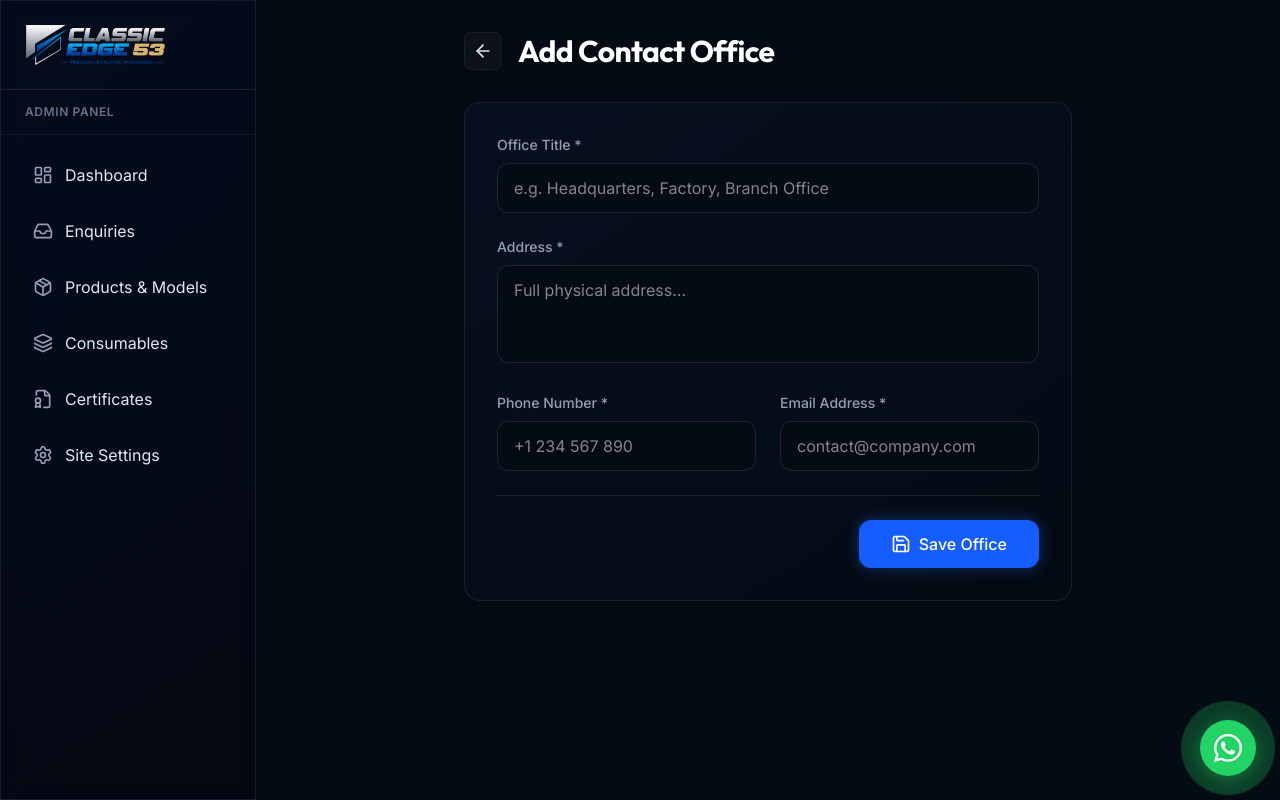
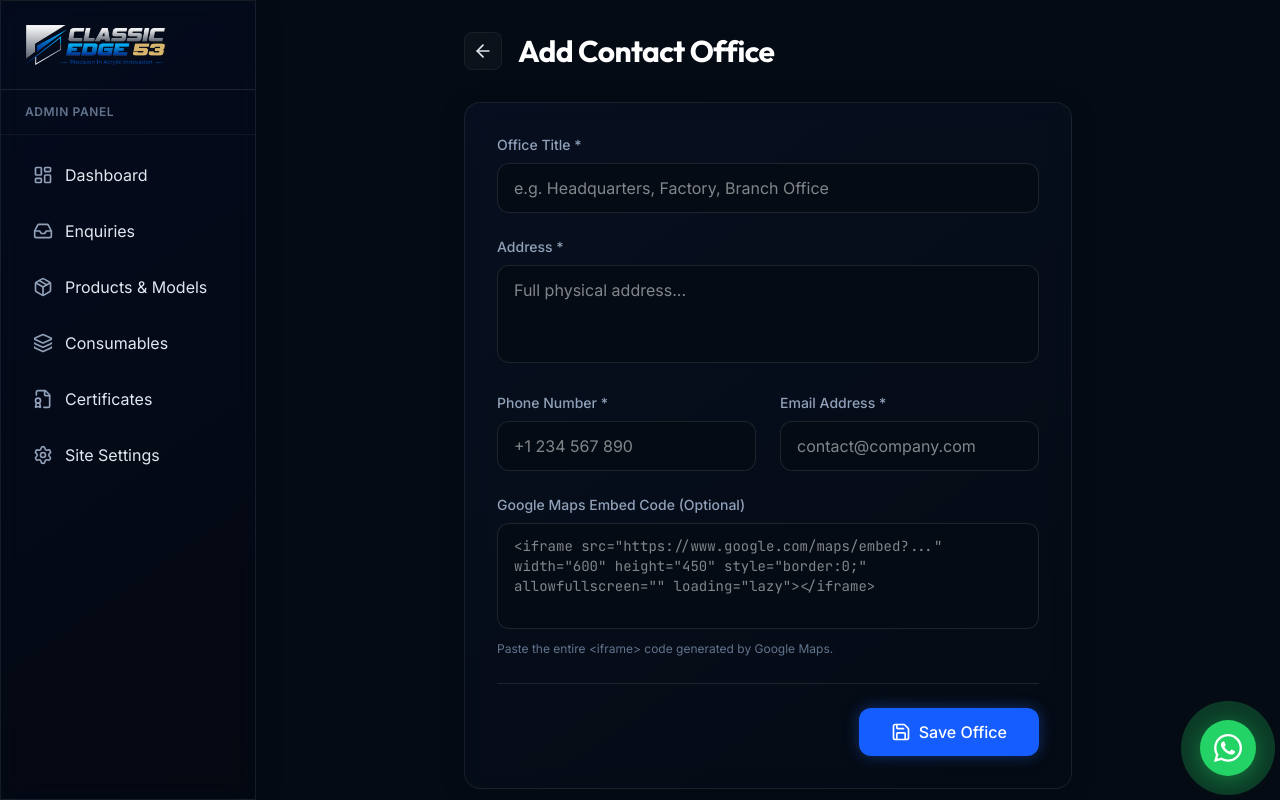
Before and after one commit to alaqmarr/classicedge, a Next.js app: page /admin/contact/new in a window 1280 px wide. Built offline with nearby package versions, Linux system fonts and the light colour scheme; no server answers; the database is empty.

Commit message:
feat: add google maps embed support for contact offices

```diff
--- a/src/app/(public)/contact/page.tsx
+++ b/src/app/(public)/contact/page.tsx
@@ -58,6 +58,15 @@ export default async function ContactPage() {
                     </div>
                   </div>
                 </div>
+
+                {contact.mapEmbedUrl && (
+                  <div className="pt-6 border-t border-white/10 mt-6">
+                    <div
+                      className="w-full h-64 sm:h-72 rounded-xl overflow-hidden opacity-90 hover:opacity-100 transition-opacity duration-300 border border-white/10 [&>iframe]:w-full [&>iframe]:h-full"
+                      dangerouslySetInnerHTML={{ __html: contact.mapEmbedUrl }}
+                    />
+                  </div>
+                )}
               </div>
             ))
           )}
--- a/src/app/actions/contact.ts
+++ b/src/app/actions/contact.ts
@@ -16,6 +16,7 @@ export async function createContact(data: {
   address: string;
   phone: string;
   email: string;
+  mapEmbedUrl?: string;
 }) {
   try {
     const contact = await prisma.contactInfo.create({
--- a/src/app/admin/contact/new/page.tsx
+++ b/src/app/admin/contact/new/page.tsx
@@ -13,6 +13,7 @@ type FormValues = {
   address: string;
   phone: string;
   email: string;
+  mapEmbedUrl?: string;
 };
 
 export default function NewContactPage() {
@@ -91,6 +92,17 @@ export default function NewContactPage() {
           </div>
         </div>
 
+        <div>
+          <label className="block text-sm font-medium text-slate-400 mb-2">Google Maps Embed Code (Optional)</label>
+          <textarea
+            {...register("mapEmbedUrl")}
+            rows={4}
+            className="w-full bg-[#050b14] border border-white/10 rounded-xl px-4 py-3 text-white focus:outline-none focus:border-blue-500 transition-colors resize-none font-mono text-sm"
+            placeholder='<iframe src="https://www.google.com/maps/embed?..." width="600" height="450" style="border:0;" allowfullscreen="" loading="lazy"></iframe>'
+          />
+          <p className="text-xs text-slate-500 mt-1">Paste the entire &lt;iframe&gt; code generated by Google Maps.</p>
+        </div>
+
         <div className="flex justify-end pt-6 border-t border-white/10">
           <button type="submit" disabled={isSubmitting} className="flex items-center gap-2 bg-blue-600 hover:bg-blue-700 text-white px-8 py-3 rounded-xl font-medium transition-colors disabled:opacity-50 shadow-[0_0_15px_rgba(37,99,235,0.4)]">
             {isSubmitting ? <Loader2 className="w-5 h-5 animate-spin" /> : <Save className="w-5 h-5" />}
--- a/src/app/admin/contact/page.tsx
+++ b/src/app/admin/contact/page.tsx
@@ -27,6 +27,12 @@ export default async function AdminContactsPage() {
                 <p><span className="text-slate-300 font-medium">Address:</span> {contact.address}</p>
                 <p><span className="text-slate-300 font-medium">Phone:</span> {contact.phone}</p>
                 <p><span className="text-slate-300 font-medium">Email:</span> {contact.email}</p>
+                {contact.mapEmbedUrl && (
+                  <p className="flex items-center gap-2 mt-4 text-emerald-400 text-xs font-semibold uppercase tracking-wider">
+                    <span className="w-2 h-2 rounded-full bg-emerald-500"></span>
+                    Map Attached
+                  </p>
+                )}
               </div>
               <div className="flex justify-end gap-2 border-t border-white/10 pt-4">
                 <button className="p-2 text-slate-400 hover:text-red-400 transition-colors">
```
Also changed, not shown: 1 other file (tests, documents, lock files or other folders).
